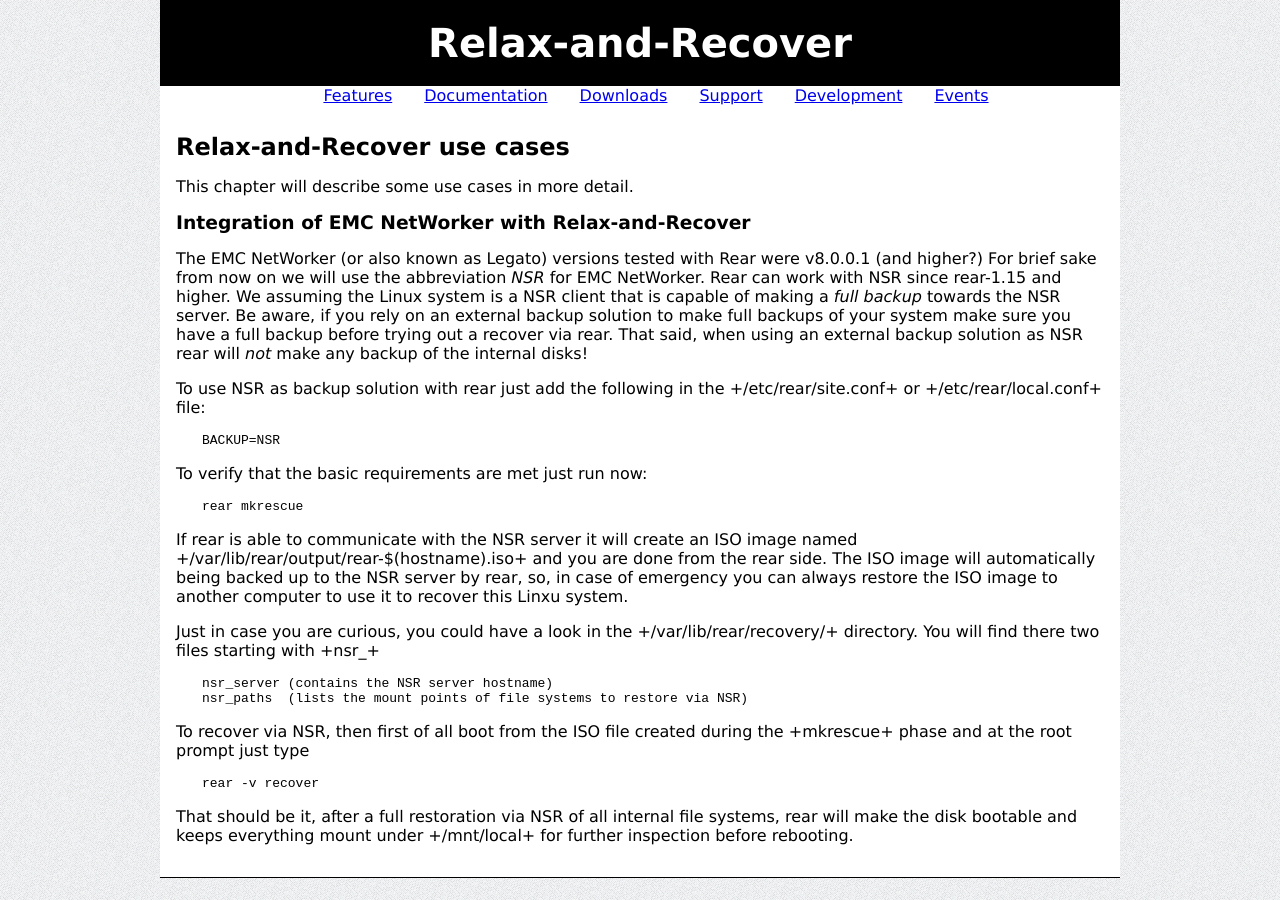
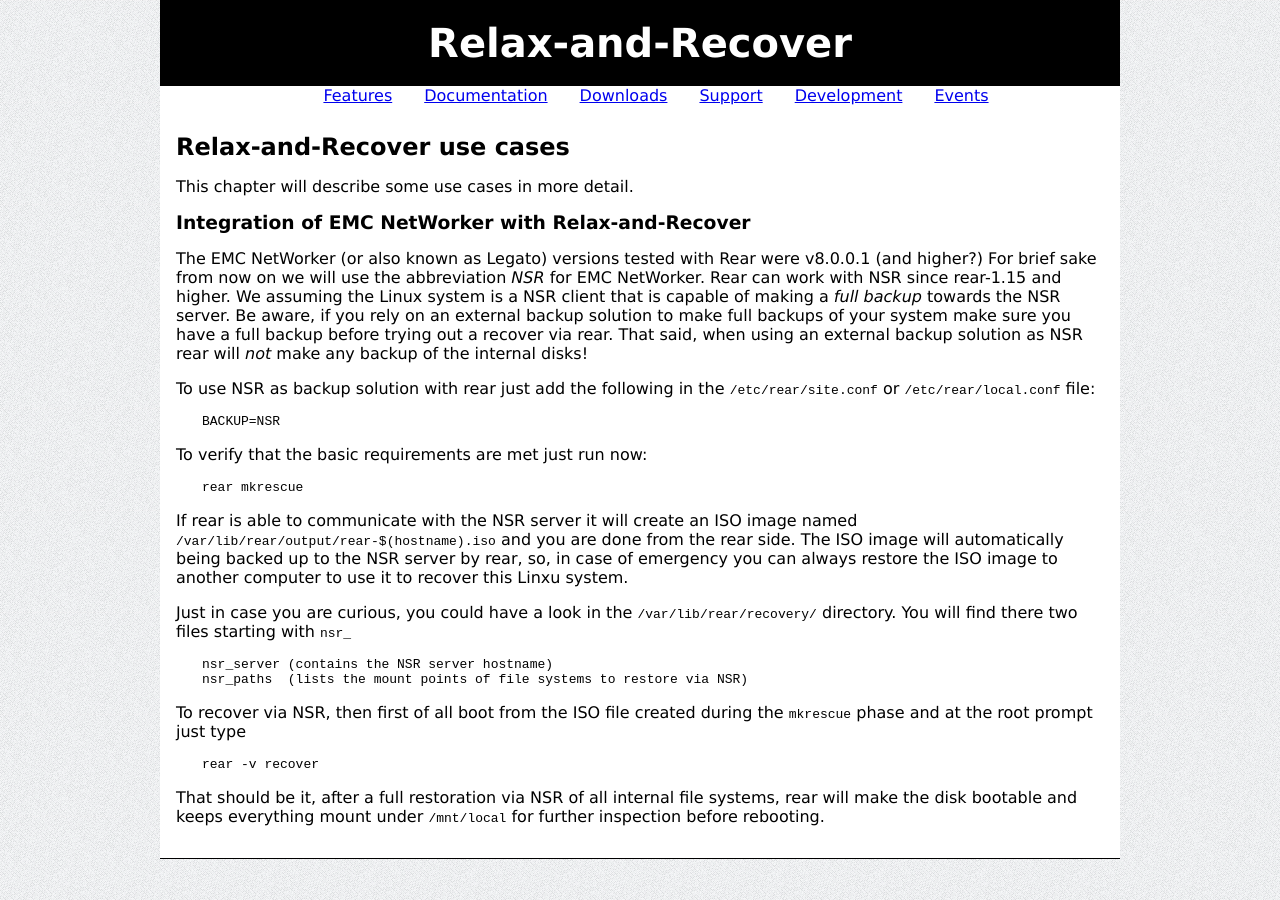
Before and after one commit to rear/rear.github.com, a Jekyll site: the page built from documentation/usecases.md, in a window 1280 px wide. Built offline with Jekyll 4.4.1, drawn with Linux system fonts in a browser that asks for light colours; comment, search, counter and statistics services are not loaded.

Commit message:
jekyll uses ` instead of + for courier-alike fonts for commands

```diff
--- a/documentation/usecases.md
+++ b/documentation/usecases.md
@@ -10,7 +10,7 @@
 The EMC NetWorker (or also known as Legato) versions tested with Rear were v8.0.0.1 (and higher?) For brief sake from now on we will use the abbreviation *NSR* for EMC NetWorker. Rear can work with NSR since rear-1.15 and higher.
 We assuming the Linux system is a NSR client that is capable of making a *full backup* towards the NSR server. Be aware, if you rely on an external backup solution to make full backups of your system make sure you have a full backup before trying out a recover via rear. That said, when using an external backup solution as NSR rear will *not* make any backup of the internal disks!
 
-To use NSR as backup solution with rear just add the following in the +/etc/rear/site.conf+ or +/etc/rear/local.conf+ file:
+To use NSR as backup solution with rear just add the following in the `/etc/rear/site.conf` or `/etc/rear/local.conf` file:
 
     BACKUP=NSR
 
@@ -18,15 +18,15 @@
 
     rear mkrescue
 
-If rear is able to communicate with the NSR server it will create an ISO image named +/var/lib/rear/output/rear-$(hostname).iso+ and you are done from the rear side. The ISO image will automatically being backed up to the NSR server by rear, so, in case of emergency you can always restore the ISO image to another computer to use it to recover this Linxu system.
+If rear is able to communicate with the NSR server it will create an ISO image named `/var/lib/rear/output/rear-$(hostname).iso` and you are done from the rear side. The ISO image will automatically being backed up to the NSR server by rear, so, in case of emergency you can always restore the ISO image to another computer to use it to recover this Linxu system.
 
-Just in case you are curious, you could have a look in the +/var/lib/rear/recovery/+ directory. You will find there two files starting with +nsr_+
+Just in case you are curious, you could have a look in the `/var/lib/rear/recovery/` directory. You will find there two files starting with `nsr_`
 
     nsr_server (contains the NSR server hostname)
     nsr_paths  (lists the mount points of file systems to restore via NSR)
 
-To recover via NSR, then first of all boot from the ISO file created during the +mkrescue+ phase and at the root prompt just type
+To recover via NSR, then first of all boot from the ISO file created during the `mkrescue` phase and at the root prompt just type
 
     rear -v recover
 
-That should be it, after a full restoration via NSR of all internal file systems, rear will make the disk bootable and keeps everything mount under +/mnt/local+ for further inspection before rebooting.
+That should be it, after a full restoration via NSR of all internal file systems, rear will make the disk bootable and keeps everything mount under `/mnt/local` for further inspection before rebooting.
```
